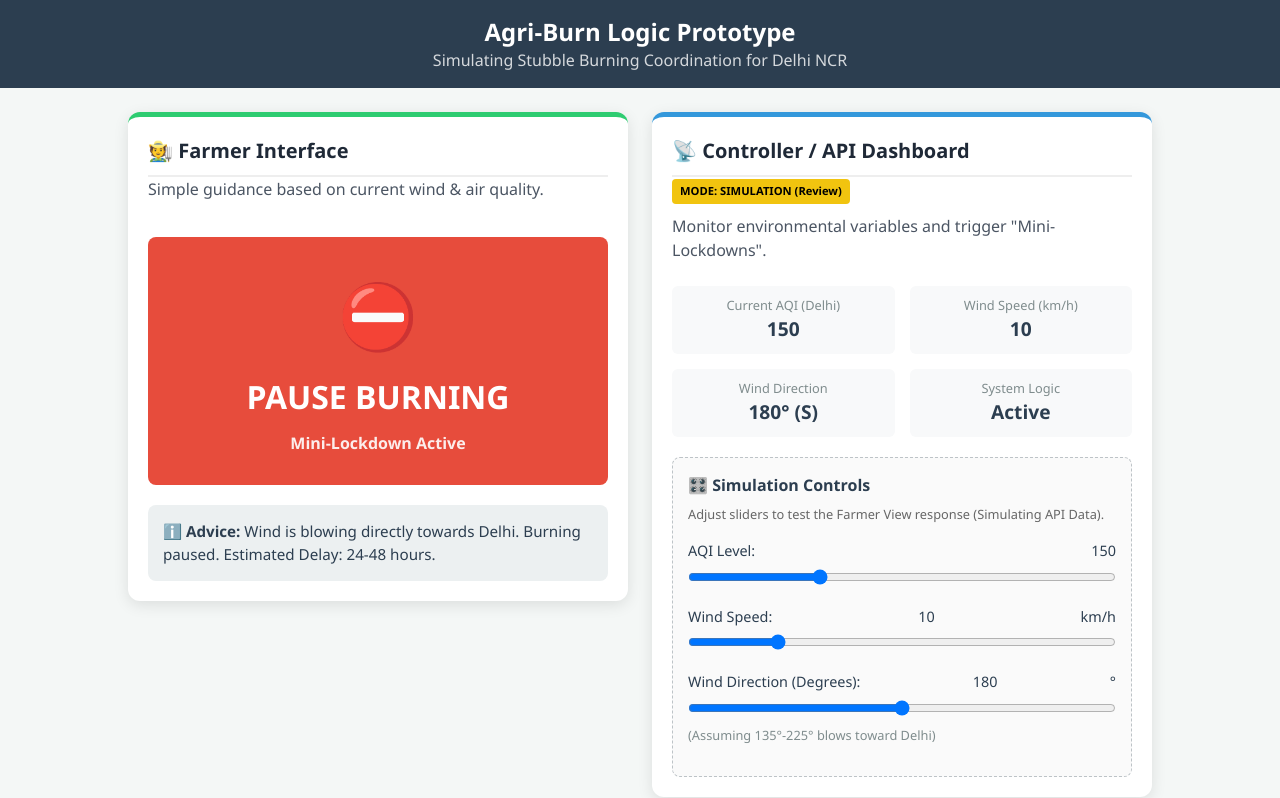
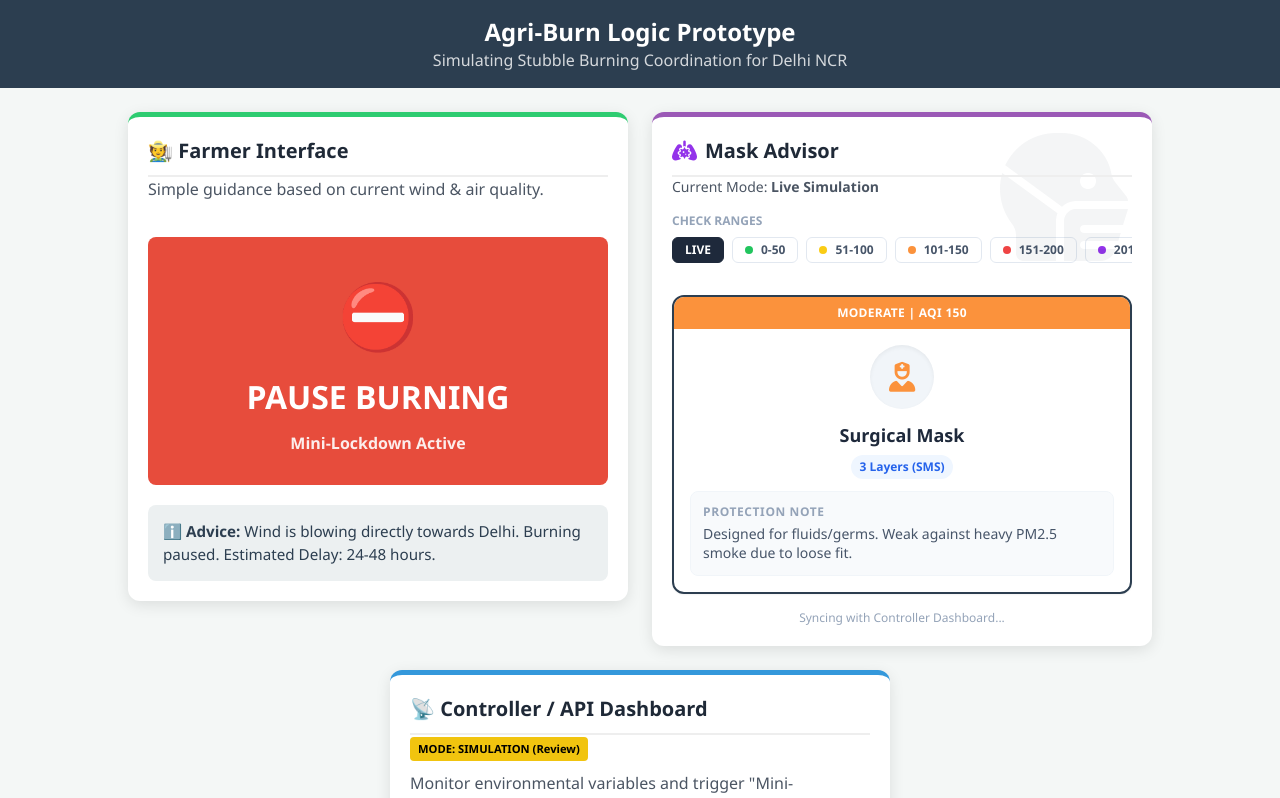
Before and after one commit to Tanmoy0514/AQI-Management-Core, a React (Vite) app in the folder AQI Management Core/: page / in a window 1280 px wide. Shown: the top 798 px of the page. Built offline with nearby package versions, Linux system fonts and the light colour scheme.

Commit message:
Add files via upload

```diff
--- a/AQI Management Core/App.tsx
+++ b/AQI Management Core/App.tsx
@@ -2,6 +2,7 @@ import React, { useState, useEffect } from 'react';
 import { Header } from './components/Header';
 import { FarmerView } from './components/FarmerView';
 import { ControllerView } from './components/ControllerView';
+import { MaskAdvisor } from './components/MaskAdvisor';
 import { calculateBurnStatus } from './utils/burnLogic';
 import { WeatherState, BurnStatus } from './types';
 
@@ -47,6 +48,11 @@ const App: React.FC = () => {
                     <FarmerView status={burnStatus} />
                 </div>
 
+                {/* Mask Advisor Card (New) */}
+                <div className="w-full max-w-[500px]">
+                    <MaskAdvisor currentAqi={weatherState.aqi} />
+                </div>
+
                 {/* Controller View Card */}
                 <div className="w-full max-w-[500px]">
                     <ControllerView state={weatherState} onStateChange={handleStateChange} />
--- /dev/null
+++ b/AQI Management Core/components/MaskAdvisor.tsx
@@ -0,0 +1,174 @@
+import React, { useState, useEffect, useMemo } from 'react';
+
+interface MaskAdvisorProps {
+    currentAqi: number;
+}
+
+interface MaskData {
+    min: number;
+    max: number;
+    name: string;
+    layers: string;
+    note: string;
+    colorClass: string;
+    icon: string;
+    status: string;
+}
+
+const MASK_DATA: MaskData[] = [
+    {
+        min: 0, max: 50,
+        name: "No Mask Required",
+        layers: "0 Layers",
+        note: "Breathing natural air is best here; no filtration needed.",
+        colorClass: "bg-green-500",
+        icon: "fa-face-smile",
+        status: "Good"
+    },
+    {
+        min: 51, max: 100,
+        name: "Cloth Mask",
+        layers: "2 – 3 Layers",
+        note: "Good for hygiene and coarse dust, but offers little protection against smog.",
+        colorClass: "bg-yellow-400",
+        icon: "fa-shirt",
+        status: "Satisfactory"
+    },
+    {
+        min: 101, max: 150,
+        name: "Surgical Mask",
+        layers: "3 Layers (SMS)",
+        note: "Designed for fluids/germs. Weak against heavy PM2.5 smoke due to loose fit.",
+        colorClass: "bg-orange-400",
+        icon: "fa-user-nurse",
+        status: "Moderate"
+    },
+    {
+        min: 151, max: 200,
+        name: "Activated Carbon",
+        layers: "4 Layers (+ Carbon)",
+        note: "Ideal for traffic fumes, odors, and ozone. Absorbs gases typical masks miss.",
+        colorClass: "bg-red-500",
+        icon: "fa-mask-ventilator",
+        status: "Poor"
+    },
+    {
+        min: 201, max: 300,
+        name: "N95 / KN95 / FFP2",
+        layers: "4 – 5 Layers",
+        note: "The 'Gold Standard' for pollution. Filters 95% of particles.",
+        colorClass: "bg-purple-600",
+        icon: "fa-head-side-mask",
+        status: "Very Poor"
+    },
+    {
+        min: 301, max: 400,
+        name: "N95 / N99 (Valved)",
+        layers: "4 – 5 Layers",
+        note: "Plastic valve lets heat escape. Easier to breathe in hot weather.",
+        colorClass: "bg-rose-800",
+        icon: "fa-mask-face",
+        status: "Severe"
+    },
+    {
+        min: 401, max: 9999,
+        name: "N99 / P100 / Resp.",
+        layers: "5 – 7 Layers",
+        note: "Filters >99% of particles. Used in 'Airpocalypse' conditions.",
+        colorClass: "bg-rose-950",
+        icon: "fa-shield-virus",
+        status: "Hazardous"
+    }
+];
+
+export const MaskAdvisor: React.FC<MaskAdvisorProps> = ({ currentAqi }) => {
+    // Allows user to click buttons to preview other AQI ranges
+    const [previewAqi, setPreviewAqi] = useState<number | null>(null);
+
+    // If preview is active, use it, otherwise use live prop
+    const activeAqi = previewAqi !== null ? previewAqi : currentAqi;
+
+    // Reset preview when prop changes significantly (optional logic, keeping it simple here)
+    useEffect(() => {
+        setPreviewAqi(null);
+    }, [currentAqi < 10 ? 'reset' : 'no-reset']); // Simple trick: if AQI drops to 0 (reset), clear preview
+
+    const maskInfo = useMemo(() => {
+        return MASK_DATA.find(m => activeAqi >= m.min && activeAqi <= m.max) || MASK_DATA[MASK_DATA.length - 1];
+    }, [activeAqi]);
+
+    return (
+        <div className="card mask-view relative overflow-hidden">
+            {/* Background Texture similar to original HTML */}
+            <div className="absolute top-0 right-0 p-4 opacity-5 pointer-events-none">
+                <i className="fa-solid fa-head-side-mask text-9xl"></i>
+            </div>
+
+            <h2 className="text-xl font-bold text-gray-800 relative z-10 flex items-center gap-2">
+                <i className="fa-solid fa-lungs-virus text-purple-600"></i> Mask Advisor
+            </h2>
+            <p className="text-gray-600 mb-4 text-sm relative z-10">
+                Current Mode: <span className="font-bold">{previewAqi !== null ? "Manual Preview" : "Live Simulation"}</span>
+            </p>
+
+            {/* Quick Select Buttons */}
+            <div className="mb-6">
+                <label className="block text-xs font-bold text-slate-400 uppercase mb-2">Check Ranges</label>
+                <div className="flex gap-2 overflow-x-auto pb-2 range-scroll">
+                    <button
+                        onClick={() => setPreviewAqi(null)}
+                        className={`flex-shrink-0 px-3 py-1 rounded-md text-xs font-bold border transition-all ${previewAqi === null ? 'bg-slate-800 text-white border-slate-800' : 'bg-white text-slate-600 border-slate-200 hover:border-slate-400'}`}
+                    >
+                        LIVE
+                    </button>
+                    {MASK_DATA.map((data, idx) => (
+                        <button
+                            key={idx}
+                            onClick={() => setPreviewAqi(Math.floor((data.min + Math.min(data.max, 500)) / 2))}
+                            className="flex-shrink-0 px-3 py-1 rounded-md text-xs font-bold border border-slate-200 bg-white text-slate-600 hover:bg-slate-50 transition-all flex items-center gap-2"
+                        >
+                            <span className={`w-2 h-2 rounded-full ${data.colorClass}`}></span>
+                            {data.min}{data.max > 1000 ? '+' : `-${data.max}`}
+                        </button>
+                    ))}
+                </div>
+            </div>
+
+            {/* Result Display */}
+            <div className={`border-2 rounded-xl overflow-hidden shadow-sm transition-all duration-300 relative bg-white`} style={{ borderColor: 'var(--border-color)' }}>
+                {/* Dynamic Border Color Hack using style prop isn't fully ideal for Tailwind classes, utilizing class logic below */}
+
+                <div className={`p-2 text-center text-white font-bold tracking-wide uppercase text-xs ${maskInfo.colorClass}`}>
+                    {maskInfo.status} | AQI {activeAqi}
+                </div>
+
+                <div className="p-4 text-center">
+                    <div className="mb-3 flex justify-center">
+                        <div className={`w-16 h-16 rounded-full bg-slate-100 flex items-center justify-center text-3xl shadow-inner ${maskInfo.colorClass.replace('bg-', 'text-')}`}>
+                            <i className={`fa-solid ${maskInfo.icon}`}></i>
+                        </div>
+                    </div>
+
+                    <h3 className="text-lg font-bold text-slate-800 mb-1">{maskInfo.name}</h3>
+                    <span className="text-xs font-bold text-blue-600 bg-blue-50 px-2 py-1 rounded-full inline-block mb-3">
+                        {maskInfo.layers}
+                    </span>
+
+                    <div className="bg-slate-50 p-3 rounded-lg border border-slate-100 text-left">
+                         <span className="text-xs font-bold text-slate-400 uppercase tracking-wider block mb-1">Protection Note</span>
+                         <p className="text-slate-600 text-sm leading-snug">{maskInfo.note}</p>
+                    </div>
+                </div>
+            </div>
+
+            {/* Helper Text */}
+            <div className="mt-4 text-center">
+                <p className="text-xs text-slate-400">
+                    {previewAqi !== null
+                        ? <button onClick={() => setPreviewAqi(null)} className="text-blue-500 hover:underline">Reset to Live Data</button>
+                        : "Syncing with Controller Dashboard..."}
+                </p>
+            </div>
+        </div>
+    );
+};
--- a/AQI Management Core/index.html
+++ b/AQI Management Core/index.html
@@ -6,12 +6,15 @@
     <title>Agri-Burn Management System (Delhi NCR)</title>
     <!-- Tailwind CSS (Keeping for utility if needed, though custom CSS is primary) -->
     <script src="https://cdn.tailwindcss.com"></script>
+    <!-- FontAwesome -->
+    <link href="https://cdnjs.cloudflare.com/ajax/libs/font-awesome/6.4.0/css/all.min.css" rel="stylesheet">
 
     <style>
         :root {
             --primary-green: #2ecc71;
             --primary-red: #e74c3c;
             --primary-blue: #3498db;
+            --primary-purple: #9b59b6;
             --bg-light: #f4f7f6;
             --text-dark: #2c3e50;
         }
@@ -69,6 +72,9 @@
         /* --- CONTROLLER VIEW STYLES --- */
         .controller-view { border-top: 5px solid var(--primary-blue); }
 
+        /* --- MASK ADVISOR STYLES --- */
+        .mask-view { border-top: 5px solid var(--primary-purple); }
+
         .data-grid {
             display: grid;
             grid-template-columns: 1fr 1fr;
@@ -106,6 +112,12 @@
         }
         .badge-sim { background-color: #f1c40f; color: #000; }
         .badge-live { background-color: #2ecc71; color: #fff; display: none; }
+
+        /* Custom scrollbar for range list in Mask Advisor */
+        .range-scroll::-webkit-scrollbar { height: 6px; }
+        .range-scroll::-webkit-scrollbar-track { background: #f1f1f1; border-radius: 4px; }
+        .range-scroll::-webkit-scrollbar-thumb { background: #d1d5db; border-radius: 4px; }
+        .range-scroll::-webkit-scrollbar-thumb:hover { background: #9ca3af; }
     </style>
 <script type="importmap">
 {
```
